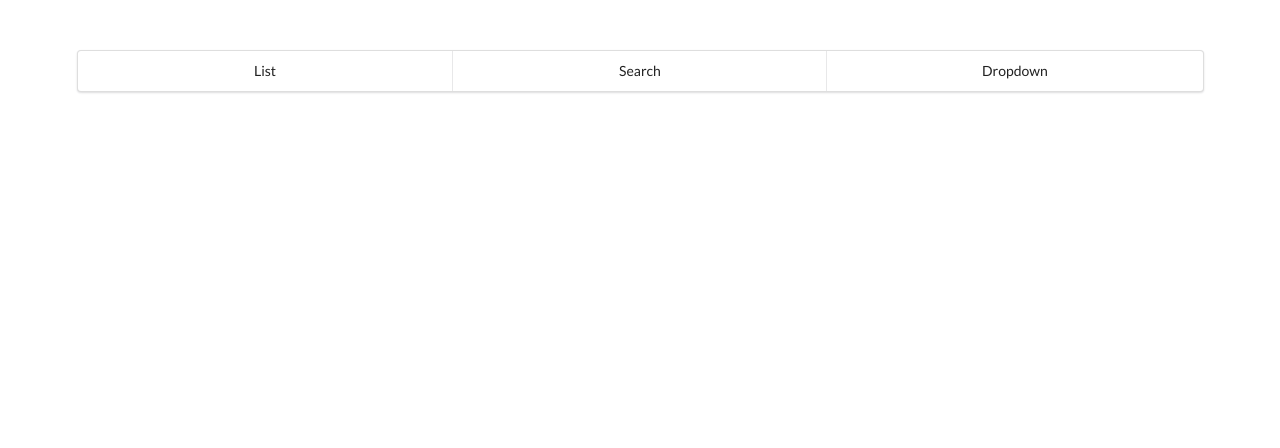
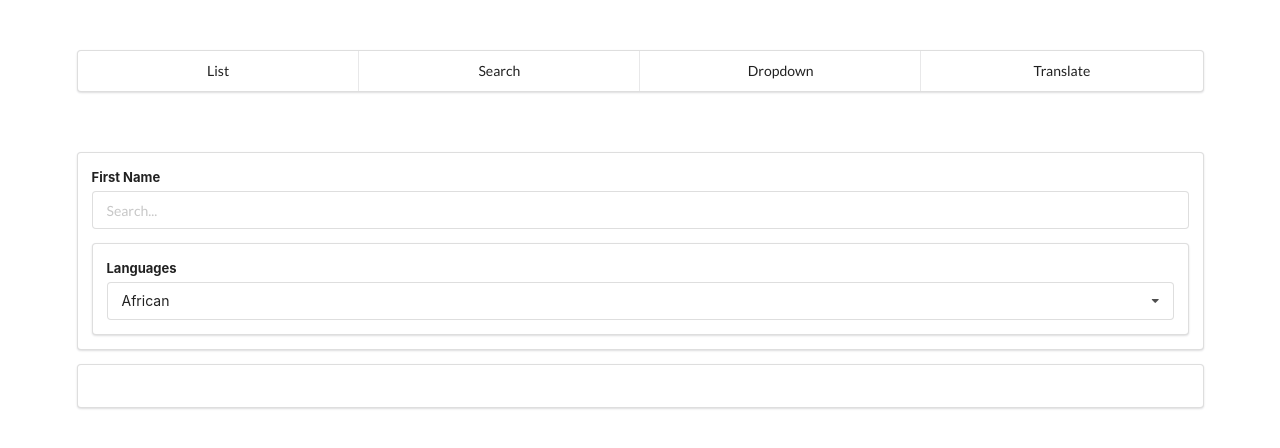
Before and after one commit to KokoKrumov/react-app-nav-from-scratch, a React (Create React App) app: page /translate in a window 1280 px wide. Shown: the top 448 px of the page. Built offline with nearby package versions, Linux system fonts and the light colour scheme.

Commit message:
add Translate.js and converter, appi tranlation file

```diff
--- a/src/App.js
+++ b/src/App.js
@@ -7,6 +7,7 @@ import EventsList from "./components/EventsList";
 import './App.css';
 import Search from "./components/Search";
 import Dropdown from "./components/Dropdown";
+import Translate from "./components/Translate";
 
 const items = [
     {
@@ -47,12 +48,16 @@ export default () => {
                 </button>
                 {showDropdown ?
                     <Dropdown
+                        label='Titles'
                         selected={selected}
                         onChangeSelected={setSelected}
                         items={items}/> :
                     null
                 }
             </Route>
+            <Route path='/translate'>
+                <Translate/>
+            </Route>
         </div>
     )
 };
--- /dev/null
+++ b/src/components/Convert.js
@@ -0,0 +1,22 @@
+import React, {useState, useEffect} from "react";
+
+
+const Convert = ({text, language}) => {
+    const [texting, setText] = useState('')
+    const [lang, setLang] = useState('')
+
+
+    useEffect(() => {
+        console.log(language)
+        // setText(text)
+        // setLang(language)
+    }, [text, language])
+    return (
+        <div>
+            <p>{texting}</p>
+            <p>{lang}</p>
+        </div>
+    )
+}
+
+export default Convert;
--- a/src/components/Dropdown.js
+++ b/src/components/Dropdown.js
@@ -1,7 +1,6 @@
 import React, {useEffect, useRef, useState} from "react";
-// import './Search.css'
 
-export default ({items, selected, onChangeSelected}) => {
+export default ({items, selected, onChangeSelected, label}) => {
 
     const [isOpen, setIsOpen] = useState(false);
     const ref = useRef();
@@ -57,7 +56,7 @@ export default ({items, selected, onChangeSelected}) => {
         <div ref={ref}>
             <div className="ui form segment">
                 <div className="field">
-                    <label>Titles</label>
+                    <label>{label}</label>
                     <div
                         onClick={() => {
                             setIsOpen(!isOpen)
--- a/src/components/Navigation.js
+++ b/src/components/Navigation.js
@@ -5,10 +5,11 @@ import "./Navigation.css"
 const Navigation = () => {
     return (
         <div className="navigation">
-            <div className="ui three item menu">
+            <div className="ui four item menu">
                 <Link href='/' className="item">List</Link>
                 <Link href='/search' className="item">Search</Link>
                 <Link href='/dropdown' className="item">Dropdown</Link>
+                <Link href='/translate' className="item">Translate</Link>
             </div>
         </div>
     );
--- /dev/null
+++ b/src/components/Translate.js
@@ -0,0 +1,51 @@
+import React, {useState} from "react";
+import Dropdown from "./Dropdown";
+import Convert from "./Convert";
+
+
+const options = [
+    {
+        title: 'African',
+        text: 'Af'
+    },
+    {
+        title: 'Arabic',
+        text: 'Ar'
+    },
+    {
+        title: 'Hindi',
+        text: 'Hi'
+    }
+]
+
+const Translate = () => {
+    const [language, setLanguage] = useState(options[0]);
+    const [text, setText] = useState('');
+    return (
+        <div>
+            <form className="ui segment form">
+                <div className="field">
+                    <label>First Name</label>
+                    <input
+                        value={text}
+                        placeholder="Search..."
+                        onChange={(e) => {
+                            setText(e.target.value)
+                        }}
+                        type="text"/>
+                </div>
+                <Dropdown
+                    label='Languages'
+                    selected={language}
+                    onChangeSelected={setLanguage}
+                    items={options}/>
+            </form>
+
+            <div className="ui segment">
+                <Convert text={text} language={language}/>
+            </div>
+        </div>
+    )
+}
+
+export default Translate;
```
Also changed, not shown: src/api/GoogleSearch.js (added, +13 -0 lines).
